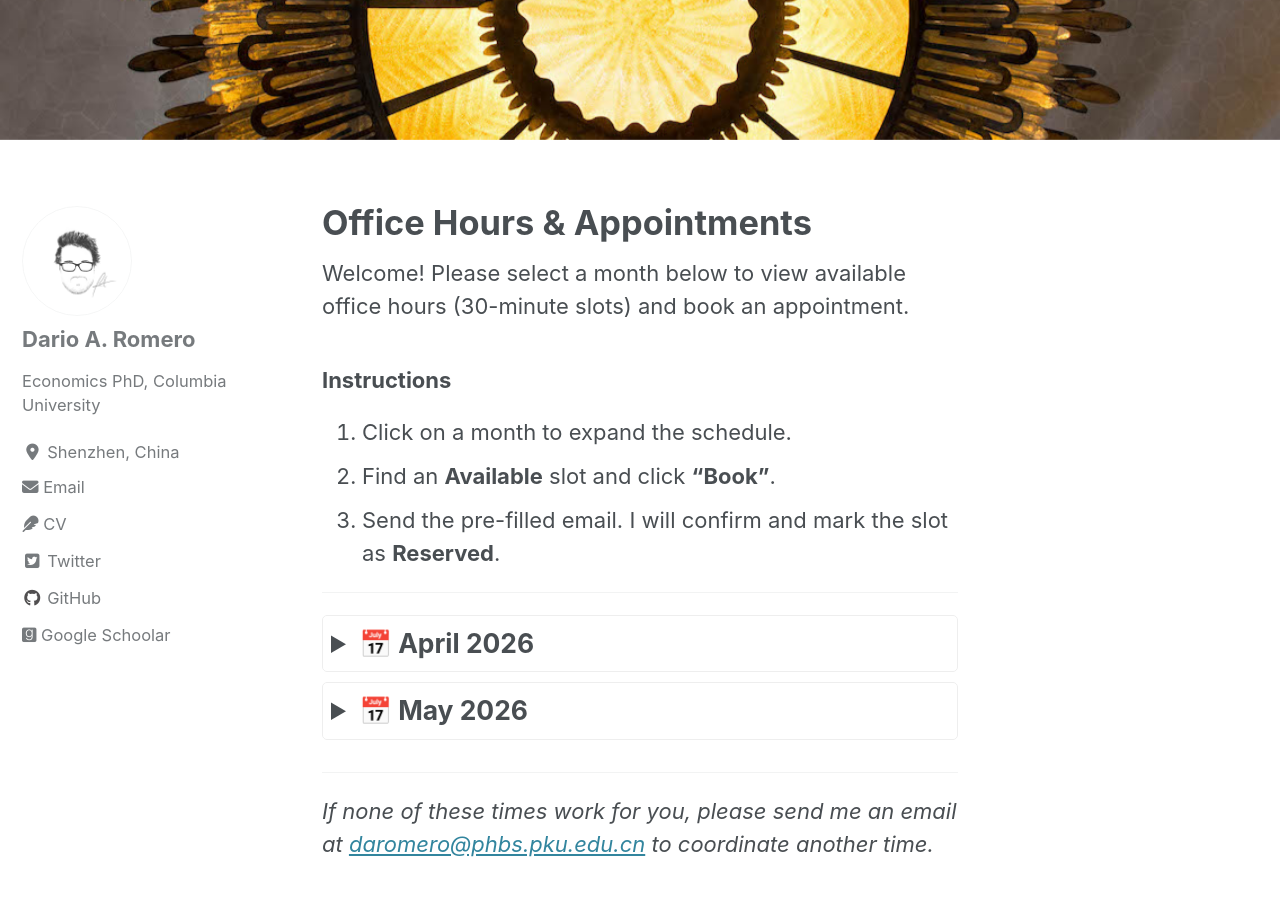
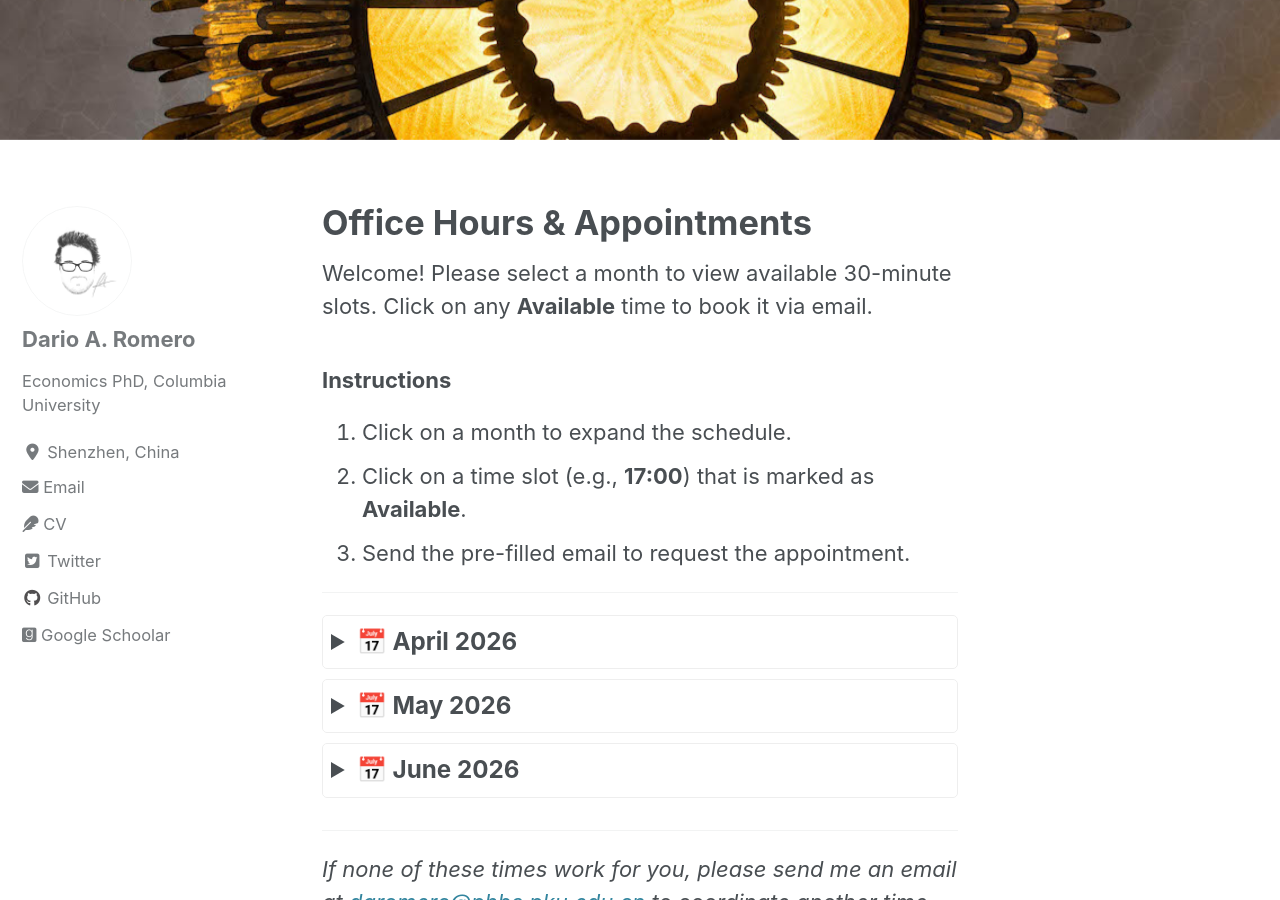
Before and after one commit to Darioaromero/darioaromero.github.io, a Jekyll site: the page built from _pages/appointments.md, in a window 1280 px wide and 900 px high, scrolled down 214 px. Built offline with Jekyll 4.4.1, drawn with Linux system fonts in a browser that asks for light colours; cached includes are drawn as plain includes; nearby versions of some CDN libraries; some of the changed lines change nothing that is shown.

Commit message:
Update appointments.md

```diff
--- a/_pages/appointments.md
+++ b/_pages/appointments.md
@@ -7,51 +7,73 @@
   image: "/images/Header4-min.jpg"
 ---
 
-Welcome! Please select a month below to view available office hours (30-minute slots) and book an appointment.
+Welcome! Please select a month to view available 30-minute slots. Click on any **Available** time to book it via email.
 
 ### Instructions
 1. Click on a month to expand the schedule.
-2. Find an **Available** slot and click **"Book"**.
-3. Send the pre-filled email. I will confirm and mark the slot as **Reserved**.
+2. Click on a time slot (e.g., **17:00**) that is marked as **Available**.
+3. Send the pre-filled email to request the appointment.
 
 ---
 
 <details markdown="1">
-<summary style="font-size: 1.2em; font-weight: bold; cursor: pointer; color: #494e52; padding: 8px; border: 1px solid #eee; border-radius: 5px; margin-bottom: 10px;">📅 April 2026</summary>
+<summary style="font-size: 1.1em; font-weight: bold; cursor: pointer; color: #494e52; padding: 8px; border: 1px solid #eee; border-radius: 5px; margin-bottom: 10px;">📅 April 2026</summary>
 
-| Date | Time | Action | Time | Action |
+| Date | Slot 1 | Status | Slot 2 | Status |
 |:--- |:--- |:--- |:--- |:--- |
-| **Wed, Apr 22** | 17:00 | [Book](mailto:daromero@phbs.pku.edu.cn?subject=Booking:%20Wed%20Apr%2022%2017:00) | 17:30 | [Book](mailto:daromero@phbs.pku.edu.cn?subject=Booking:%20Wed%20Apr%2022%2017:30) |
-| **Thu, Apr 23** | 14:00 | [Book](mailto:daromero@phbs.pku.edu.cn?subject=Booking:%20Thu%20Apr%2023%2014:00) | 14:30 | [Book](mailto:daromero@phbs.pku.edu.cn?subject=Booking:%20Thu%20Apr%2023%2014:30) |
-| **Wed, Apr 29** | 17:00 | [Book](mailto:daromero@phbs.pku.edu.cn?subject=Booking:%20Wed%20Apr%2029%2017:00) | 17:30 | [Book](mailto:daromero@phbs.pku.edu.cn?subject=Booking:%20Wed%20Apr%2029%2017:30) |
-| **Thu, Apr 30** | 14:00 | [Book](mailto:daromero@phbs.pku.edu.cn?subject=Booking:%20Thu%20Apr%2030%2014:00) | 14:30 | [Book](mailto:daromero@phbs.pku.edu.cn?subject=Booking:%20Thu%20Apr%2030%2014:30) |
+| **Wed, Apr 22** | [17:00](mailto:daromero@phbs.pku.edu.cn?subject=Booking:%20Wed%20Apr%2022%2017:00) | Available | [17:30](mailto:daromero@phbs.pku.edu.cn?subject=Booking:%20Wed%20Apr%2022%2017:30) | Available |
+| **Thu, Apr 23** | [14:00](mailto:daromero@phbs.pku.edu.cn?subject=Booking:%20Thu%20Apr%2023%2014:00) | Available | [14:30](mailto:daromero@phbs.pku.edu.cn?subject=Booking:%20Thu%20Apr%2023%2014:30) | Available |
+| **Wed, Apr 29** | [17:00](mailto:daromero@phbs.pku.edu.cn?subject=Booking:%20Wed%20Apr%2029%2017:00) | Available | [17:30](mailto:daromero@phbs.pku.edu.cn?subject=Booking:%20Wed%20Apr%2029%2017:30) | Available |
+| **Thu, Apr 30** | [14:00](mailto:daromero@phbs.pku.edu.cn?subject=Booking:%20Thu%20Apr%2030%2014:00) | Available | [14:30](mailto:daromero@phbs.pku.edu.cn?subject=Booking:%20Thu%20Apr%2030%2014:30) | Available |
 
 </details>
 
 <details markdown="1">
-<summary style="font-size: 1.2em; font-weight: bold; cursor: pointer; color: #494e52; padding: 8px; border: 1px solid #eee; border-radius: 5px; margin-bottom: 10px;">📅 May 2026</summary>
+<summary style="font-size: 1.1em; font-weight: bold; cursor: pointer; color: #494e52; padding: 8px; border: 1px solid #eee; border-radius: 5px; margin-bottom: 10px;">📅 May 2026</summary>
 
-| Date | Time | Action | Time | Action |
+| Date | Slot 1 | Status | Slot 2 | Status |
 |:--- |:--- |:--- |:--- |:--- |
-| **Tue, May 5** | 16:00 | [Book](mailto:daromero@phbs.pku.edu.cn?subject=Booking:%20Tue%20May%205%2016:00) | 16:30 | [Book](mailto:daromero@phbs.pku.edu.cn?subject=Booking:%20Tue%20May%205%2016:30) |
-| | 17:00 | [Book](mailto:daromero@phbs.pku.edu.cn?subject=Booking:%20Tue%20May%205%2017:00) | 17:30 | [Book](mailto:daromero@phbs.pku.edu.cn?subject=Booking:%20Tue%20May%205%2017:30) |
-| **Wed, May 6** | 12:30 | [Book](mailto:daromero@phbs.pku.edu.cn?subject=Booking:%20Wed%20May%206%2012:30) | 13:00 | [Book](mailto:daromero@phbs.pku.edu.cn?subject=Booking:%20Wed%20May%206%2013:00) |
-| **Thu, May 7** | 17:00 | [Book](mailto:daromero@phbs.pku.edu.cn?subject=Booking:%20Thu%20May%207%2017:00) | 17:30 | [Book](mailto:daromero@phbs.pku.edu.cn?subject=Booking:%20Thu%20May%207%2017:30) |
-| | | | | |
-| **Tue, May 12** | 16:00 | [Book](mailto:daromero@phbs.pku.edu.cn?subject=Booking:%20Tue%20May%2012%2016:00) | 16:30 | [Book](mailto:daromero@phbs.pku.edu.cn?subject=Booking:%20Tue%20May%2012%2016:30) |
-| | 17:00 | [Book](mailto:daromero@phbs.pku.edu.cn?subject=Booking:%20Tue%20May%2012%2017:00) | 17:30 | [Book](mailto:daromero@phbs.pku.edu.cn?subject=Booking:%20Tue%20May%2012%2017:30) |
-| **Wed, May 13** | 12:30 | [Book](mailto:daromero@phbs.pku.edu.cn?subject=Booking:%20Wed%20May%2013%2012:30) | 13:00 | [Book](mailto:daromero@phbs.pku.edu.cn?subject=Booking:%20Wed%20May%2013%2013:00) |
-| **Thu, May 14** | 17:00 | [Book](mailto:daromero@phbs.pku.edu.cn?subject=Booking:%20Thu%20May%2014%2017:00) | 17:30 | [Book](mailto:daromero@phbs.pku.edu.cn?subject=Booking:%20Thu%20May%2014%2017:30) |
-| | | | | |
-| **Tue, May 19** | 16:00 | [Book](mailto:daromero@phbs.pku.edu.cn?subject=Booking:%20Tue%20May%2019%2016:00) | 16:30 | [Book](mailto:daromero@phbs.pku.edu.cn?subject=Booking:%20Tue%20May%2019%2016:30) |
-| | 17:00 | [Book](mailto:daromero@phbs.pku.edu.cn?subject=Booking:%20Tue%20May%2019%2017:00) | 17:30 | [Book](mailto:daromero@phbs.pku.edu.cn?subject=Booking:%20Tue%20May%2019%2017:30) |
-| **Wed, May 20** | 12:30 | [Book](mailto:daromero@phbs.pku.edu.cn?subject=Booking:%20Wed%20May%2020%2012:30) | 13:00 | [Book](mailto:daromero@phbs.pku.edu.cn?subject=Booking:%20Wed%20May%2020%2013:00) |
-| **Thu, May 21** | 17:00 | [Book](mailto:daromero@phbs.pku.edu.cn?subject=Booking:%20Thu%20May%2021%2017:00) | 17:30 | [Book](mailto:daromero@phbs.pku.edu.cn?subject=Booking:%20Thu%20May%2021%2017:30) |
-| | | | | |
-| **Tue, May 26** | 16:00 | [Book](mailto:daromero@phbs.pku.edu.cn?subject=Booking:%20Tue%20May%2026%2016:00) | 16:30 | [Book](mailto:daromero@phbs.pku.edu.cn?subject=Booking:%20Tue%20May%2026%2016:30) |
-| | 17:00 | [Book](mailto:daromero@phbs.pku.edu.cn?subject=Booking:%20Tue%20May%2026%2017:00) | 17:30 | [Book](mailto:daromero@phbs.pku.edu.cn?subject=Booking:%20Tue%20May%2026%2017:30) |
-| **Wed, May 27** | 12:30 | [Book](mailto:daromero@phbs.pku.edu.cn?subject=Booking:%20Wed%20May%2027%2012:30) | 13:00 | [Book](mailto:daromero@phbs.pku.edu.cn?subject=Booking:%20Wed%20May%2027%2013:00) |
-| **Thu, May 28** | 17:00 | [Book](mailto:daromero@phbs.pku.edu.cn?subject=Booking:%20Thu%20May%2028%2017:00) | 17:30 | [Book](mailto:daromero@phbs.pku.edu.cn?subject=Booking:%20Thu%20May%2028%2017:30) |
+| **Tue, May 5** | [16:00](mailto:daromero@phbs.pku.edu.cn?subject=Booking:%20Tue%20May%205%2016:00) | Available | [16:30](mailto:daromero@phbs.pku.edu.cn?subject=Booking:%20Tue%20May%205%2016:30) | Available |
+| **Tue, May 5** | [17:00](mailto:daromero@phbs.pku.edu.cn?subject=Booking:%20Tue%20May%205%2017:00) | Available | [17:30](mailto:daromero@phbs.pku.edu.cn?subject=Booking:%20Tue%20May%205%2017:30) | Available |
+| **Wed, May 6** | [12:30](mailto:daromero@phbs.pku.edu.cn?subject=Booking:%20Wed%20May%206%2012:30) | Available | [13:00](mailto:daromero@phbs.pku.edu.cn?subject=Booking:%20Wed%20May%206%2013:00) | Available |
+| **Thu, May 7** | [17:00](mailto:daromero@phbs.pku.edu.cn?subject=Booking:%20Thu%20May%207%2017:00) | Available | [17:30](mailto:daromero@phbs.pku.edu.cn?subject=Booking:%20Thu%20May%207%2017:30) | Available |
+| **Tue, May 12** | [16:00](mailto:daromero@phbs.pku.edu.cn?subject=Booking:%20Tue%20May%2012%2016:00) | Available | [16:30](mailto:daromero@phbs.pku.edu.cn?subject=Booking:%20Tue%20May%2012%2016:30) | Available |
+| **Tue, May 12** | [17:00](mailto:daromero@phbs.pku.edu.cn?subject=Booking:%20Tue%20May%2012%2017:00) | Available | [17:30](mailto:daromero@phbs.pku.edu.cn?subject=Booking:%20Tue%20May%2012%2017:30) | Available |
+| **Wed, May 13** | [12:30](mailto:daromero@phbs.pku.edu.cn?subject=Booking:%20Wed%20May%2013%2012:30) | Available | [13:00](mailto:daromero@phbs.pku.edu.cn?subject=Booking:%20Wed%20May%2013%2013:00) | Available |
+| **Thu, May 14** | [17:00](mailto:daromero@phbs.pku.edu.cn?subject=Booking:%20Thu%20May%2014%2017:00) | Available | [17:30](mailto:daromero@phbs.pku.edu.cn?subject=Booking:%20Thu%20May%2014%2017:30) | Available |
+| **Tue, May 19** | [16:00](mailto:daromero@phbs.pku.edu.cn?subject=Booking:%20Tue%20May%2019%2016:00) | Available | [16:30](mailto:daromero@phbs.pku.edu.cn?subject=Booking:%20Tue%20May%2019%2016:30) | Available |
+| **Tue, May 19** | [17:00](mailto:daromero@phbs.pku.edu.cn?subject=Booking:%20Tue%20May%2019%2017:00) | Available | [17:30](mailto:daromero@phbs.pku.edu.cn?subject=Booking:%20Tue%20May%2019%2017:30) | Available |
+| **Wed, May 20** | [12:30](mailto:daromero@phbs.pku.edu.cn?subject=Booking:%20Wed%20May%2020%2012:30) | Available | [13:00](mailto:daromero@phbs.pku.edu.cn?subject=Booking:%20Wed%20May%2020%2013:00) | Available |
+| **Thu, May 21** | [17:00](mailto:daromero@phbs.pku.edu.cn?subject=Booking:%20Thu%20May%2021%2017:00) | Available | [17:30](mailto:daromero@phbs.pku.edu.cn?subject=Booking:%20Thu%20May%2021%2017:30) | Available |
+| **Tue, May 26** | [16:00](mailto:daromero@phbs.pku.edu.cn?subject=Booking:%20Tue%20May%2026%2016:00) | Available | [16:30](mailto:daromero@phbs.pku.edu.cn?subject=Booking:%20Tue%20May%2026%2016:30) | Available |
+| **Tue, May 26** | [17:00](mailto:daromero@phbs.pku.edu.cn?subject=Booking:%20Tue%20May%2026%2017:00) | Available | [17:30](mailto:daromero@phbs.pku.edu.cn?subject=Booking:%20Tue%20May%2026%2017:30) | Available |
+| **Wed, May 27** | [12:30](mailto:daromero@phbs.pku.edu.cn?subject=Booking:%20Wed%20May%2027%2012:30) | Available | [13:00](mailto:daromero@phbs.pku.edu.cn?subject=Booking:%20Wed%20May%2027%2013:00) | Available |
+| **Thu, May 28** | [17:00](mailto:daromero@phbs.pku.edu.cn?subject=Booking:%20Thu%20May%2028%2017:00) | Available | [17:30](mailto:daromero@phbs.pku.edu.cn?subject=Booking:%20Thu%20May%2028%2017:30) | Available |
+
+</details>
+
+<details markdown="1">
+<summary style="font-size: 1.1em; font-weight: bold; cursor: pointer; color: #494e52; padding: 8px; border: 1px solid #eee; border-radius: 5px; margin-bottom: 10px;">📅 June 2026</summary>
+
+| Date | Slot 1 | Status | Slot 2 | Status |
+|:--- |:--- |:--- |:--- |:--- |
+| **Tue, Jun 2** | [16:00](mailto:daromero@phbs.pku.edu.cn?subject=Booking:%20Tue%20Jun%202%2016:00) | Available | [16:30](mailto:daromero@phbs.pku.edu.cn?subject=Booking:%20Tue%20Jun%202%2016:30) | Available |
+| **Tue, Jun 2** | [17:00](mailto:daromero@phbs.pku.edu.cn?subject=Booking:%20Tue%20Jun%202%2017:00) | Available | [17:30](mailto:daromero@phbs.pku.edu.cn?subject=Booking:%20Tue%20Jun%202%2017:30) | Available |
+| **Wed, Jun 3** | [12:30](mailto:daromero@phbs.pku.edu.cn?subject=Booking:%20Wed%20Jun%203%2012:30) | Available | [13:00](mailto:daromero@phbs.pku.edu.cn?subject=Booking:%20Wed%20Jun%203%2013:00) | Available |
+| **Thu, Jun 4** | [17:00](mailto:daromero@phbs.pku.edu.cn?subject=Booking:%20Thu%20Jun%204%2017:00) | Available | [17:30](mailto:daromero@phbs.pku.edu.cn?subject=Booking:%20Thu%20Jun%204%2017:30) | Available |
+| **Tue, Jun 9** | [16:00](mailto:daromero@phbs.pku.edu.cn?subject=Booking:%20Tue%20Jun%209%2016:00) | Available | [16:30](mailto:daromero@phbs.pku.edu.cn?subject=Booking:%20Tue%20Jun%209%2016:30) | Available |
+| **Tue, Jun 9** | [17:00](mailto:daromero@phbs.pku.edu.cn?subject=Booking:%20Tue%20Jun%209%2017:00) | Available | [17:30](mailto:daromero@phbs.pku.edu.cn?subject=Booking:%20Tue%20Jun%209%2017:30) | Available |
+| **Wed, Jun 10** | [12:30](mailto:daromero@phbs.pku.edu.cn?subject=Booking:%20Wed%20Jun%2010%2012:30) | Available | [13:00](mailto:daromero@phbs.pku.edu.cn?subject=Booking:%20Wed%20Jun%2010%2013:00) | Available |
+| **Thu, Jun 11** | [17:00](mailto:daromero@phbs.pku.edu.cn?subject=Booking:%20Thu%20Jun%2011%2017:00) | Available | [17:30](mailto:daromero@phbs.pku.edu.cn?subject=Booking:%20Thu%20Jun%2011%2017:30) | Available |
+| **Tue, Jun 16** | [16:00](mailto:daromero@phbs.pku.edu.cn?subject=Booking:%20Tue%20Jun%2016%2016:00) | Available | [16:30](mailto:daromero@phbs.pku.edu.cn?subject=Booking:%20Tue%20Jun%2016%2016:30) | Available |
+| **Tue, Jun 16** | [17:00](mailto:daromero@phbs.pku.edu.cn?subject=Booking:%20Tue%20Jun%2016%2017:00) | Available | [17:30](mailto:daromero@phbs.pku.edu.cn?subject=Booking:%20Tue%20Jun%2016%2017:30) | Available |
+| **Wed, Jun 17** | [12:30](mailto:daromero@phbs.pku.edu.cn?subject=Booking:%20Wed%20Jun%2017%2012:30) | Available | [13:00](mailto:daromero@phbs.pku.edu.cn?subject=Booking:%20Wed%20Jun%2017%2013:00) | Available |
+| **Thu, Jun 18** | [17:00](mailto:daromero@phbs.pku.edu.cn?subject=Booking:%20Thu%20Jun%2018%2017:00) | Available | [17:30](mailto:daromero@phbs.pku.edu.cn?subject=Booking:%20Thu%20Jun%2018%2017:30) | Available |
+| **Tue, Jun 23** | [16:00](mailto:daromero@phbs.pku.edu.cn?subject=Booking:%20Tue%20Jun%2023%2016:00) | Available | [16:30](mailto:daromero@phbs.pku.edu.cn?subject=Booking:%20Tue%20Jun%2023%2016:30) | Available |
+| **Tue, Jun 23** | [17:00](mailto:daromero@phbs.pku.edu.cn?subject=Booking:%20Tue%20Jun%2023%2017:00) | Available | [17:30](mailto:daromero@phbs.pku.edu.cn?subject=Booking:%20Tue%20Jun%2023%2017:30) | Available |
+| **Wed, Jun 24** | [12:30](mailto:daromero@phbs.pku.edu.cn?subject=Booking:%20Wed%20Jun%2024%2012:30) | Available | [13:00](mailto:daromero@phbs.pku.edu.cn?subject=Booking:%20Wed%20Jun%2024%2013:00) | Available |
+| **Thu, Jun 25** | [17:00](mailto:daromero@phbs.pku.edu.cn?subject=Booking:%20Thu%20Jun%2025%2017:00) | Available | [17:30](mailto:daromero@phbs.pku.edu.cn?subject=Booking:%20Thu%20Jun%2025%2017:30) | Available |
+| **Tue, Jun 30** | [16:00](mailto:daromero@phbs.pku.edu.cn?subject=Booking:%20Tue%20Jun%2030%2016:00) | Available | [16:30](mailto:daromero@phbs.pku.edu.cn?subject=Booking:%20Tue%20Jun%2030%2016:30) | Available |
 
 </details>
 
```
